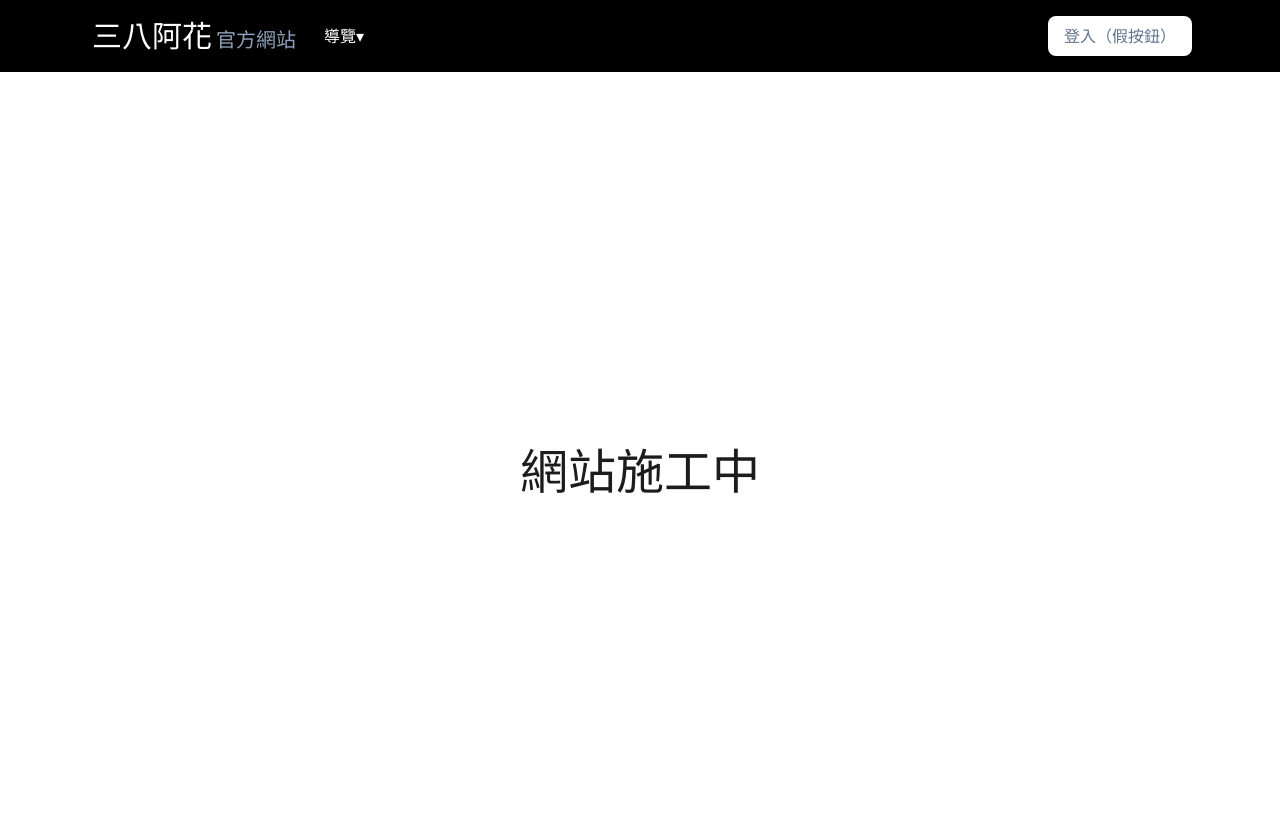
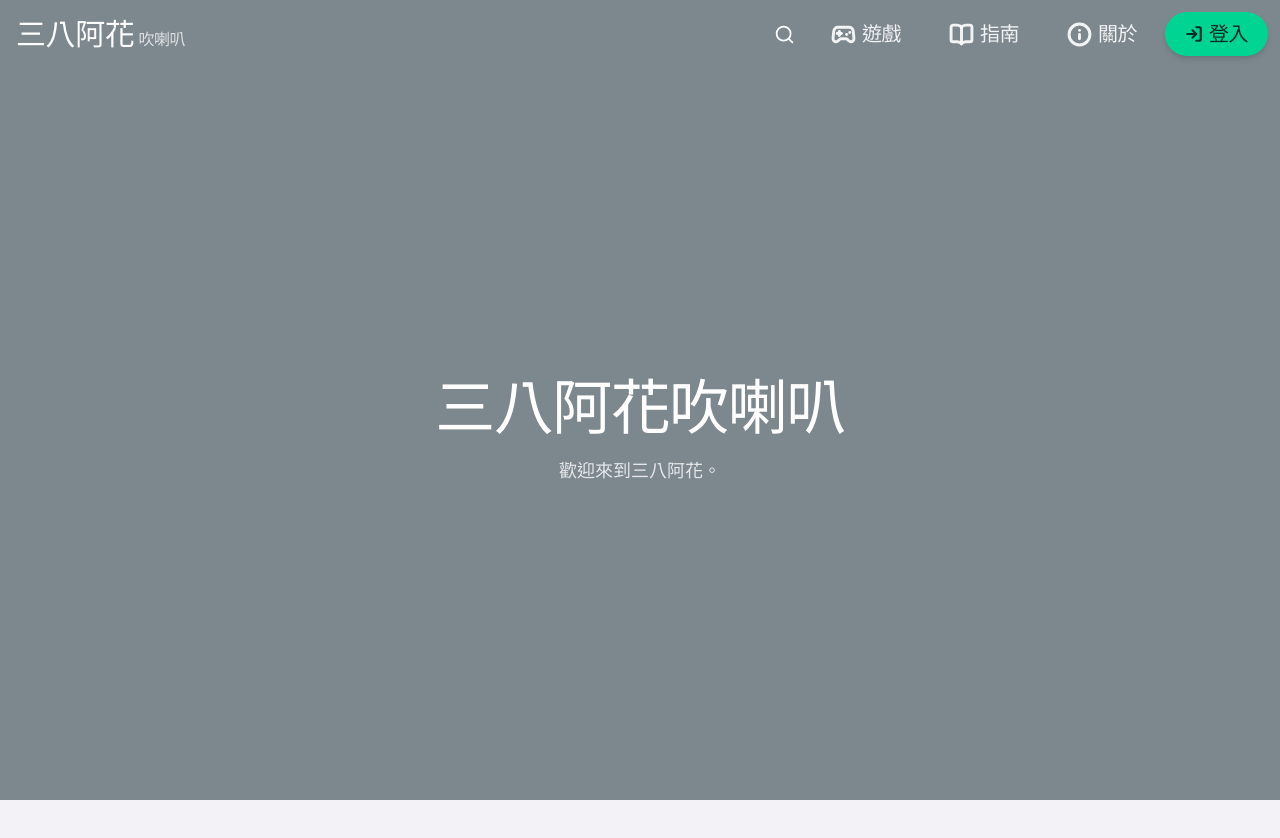
Before and after one commit to redfish-27182/---Sanba-Ahua-blows-the-horn, a React (Vite) app in the folder web/: page / in a window 1280 px wide. Shown: the top 838 px of the page. After the commit the page ends 800 px from the top, so only its background shows below. Built offline with nearby package versions, Linux system fonts and the light colour scheme; no server answers.

Commit message:
refacter (網站): 修改主頁面頂部導航邏輯

```diff
--- a/web/src/AppRouter.tsx
+++ b/web/src/AppRouter.tsx
@@ -12,8 +12,11 @@ function AppRouter() {
         <Routes>
             <Route element={<PublicLayout />}>
                 <Route index element={<HomePage />} />
+                <Route path="games" element={<HomePage eyebrow="GAMES" title="遊戲" description="遊戲內容準備中。" />} />
                 <Route path="faq" element={<Navigate to="/faq/getting-started" replace />} />
                 <Route path="faq/:articleSlug" element={<FaqPage />} />
+                <Route path="about" element={<HomePage eyebrow="ABOUT" title="關於" description="認識三八阿花吹喇叭。" />} />
+                <Route path="login" element={<HomePage eyebrow="SIGN IN" title="登入" description="登入功能準備中。" />} />
                 {import.meta.env.DEV && <Route path="editor" element={<ArticleEditorPage />} />}
                 <Route path="*" element={<NotFoundPage />} />
             </Route>
--- a/web/src/components/NavigationMenu.tsx
+++ b/web/src/components/NavigationMenu.tsx
@@ -1,44 +1,118 @@
-import { useState } from 'react'
-import { Link } from 'react-router'
+import { useEffect, useRef, useState } from 'react'
+import { BookOpen, Gamepad2, Info, LogIn, Search, X } from 'lucide-react'
+import { Link, NavLink } from 'react-router'
 
-function NavigationMenu() {
-    const [open, setOpen] = useState(false)
+const navigationItems = [
+    { label: '遊戲', to: '/games', icon: Gamepad2 },
+    { label: '指南', to: '/faq', icon: BookOpen },
+    { label: '關於', to: '/about', icon: Info },
+] as const
+
+/** The primary, horizontal site navigation. */
+export default function NavigationMenu() {
+    const [hasScrolled, setHasScrolled] = useState(false)
+    const [isSearchOpen, setIsSearchOpen] = useState(false)
+    const searchInputRef = useRef<HTMLInputElement>(null)
+
+    useEffect(() => {
+        const updateScrolledState = () => setHasScrolled(window.scrollY > 0)
+        updateScrolledState()
+        window.addEventListener('scroll', updateScrolledState, { passive: true })
+        return () => window.removeEventListener('scroll', updateScrolledState)
+    }, [])
+
+    function openSearch() {
+        setIsSearchOpen(true)
+        window.setTimeout(() => searchInputRef.current?.focus(), 0)
+    }
+
+    function closeSearch() {
+        setIsSearchOpen(false)
+    }
 
     return (
-        <div
-            className="relative"
-            onKeyDown={(event) => { if (event.key === 'Escape') setOpen(false) }}
+        <header
+            className={`sticky top-0 z-50 border-b bg-[var(--page-background)] text-white transition-colors duration-200 ${
+                hasScrolled ? 'border-white/55' : 'border-transparent'
+            }`}
         >
+            <div className="mx-auto flex max-w-7xl flex-wrap items-center gap-x-4 gap-y-2 px-1 py-3 sm:px-3">
+                <Link
+                    to="/"
+                    className="shrink-0 rounded-md px-1 py-1 font-black tracking-tight text-white
+                            transition-opacity hover:opacity-85 focus-visible:outline-2 focus-visible:outline-offset-2 focus-visible:outline-white"
+                >
+                    <span className="text-2xl sm:text-3xl">三八阿花</span>
+                    <span className="ml-1 text-sm text-white/75 sm:text-base">吹喇叭</span>
+                </Link>
+
+                <nav aria-label="主要導覽" className="ml-auto flex items-center gap-1 sm:gap-2">
+
+                {isSearchOpen ? (
+                    <form
+                        role="search"
+                        onSubmit={(event) => event.preventDefault()}
+                        className="flex items-center rounded-full border border-white/80 bg-white/10 px-2 py-1"
+                    >
+                        <Search size={18} aria-hidden="true" className="shrink-0" />
+                        <input
+                            ref={searchInputRef}
+                            type="search"
+                            aria-label="搜尋網站"
+                            placeholder="搜尋"
+                            className="w-24 bg-transparent px-2 py-1 text-sm font-bold text-white outline-none placeholder:text-white/70 sm:w-44"
+                        />
                         <button
                             type="button"
-                aria-expanded={open}
-                aria-controls="site-navigation"
-                onClick={() => setOpen(!open)}
-                className="text-white rounded-lg py-2 px-3 text-sm hover:bg-slate-100 heover:text-slate-900 "
+                            onClick={closeSearch}
+                            className="rounded-full p-1 transition-colors hover:bg-white/15
+                                    focus-visible:outline-2 focus-visible:outline-offset-2 focus-visible:outline-white"
+                            aria-label="關閉搜尋"
                         >
-                導覽
-                <span aria-hidden="true">▾</span>
+                            <X size={17} aria-hidden="true" />
                         </button>
+                    </form>
+                ) : (
+                    <button
+                        type="button"
+                        onClick={openSearch}
+                        className="rounded-full p-2 transition-colors hover:bg-white/15
+                                focus-visible:outline-2 focus-visible:outline-offset-2 focus-visible:outline-white"
+                        aria-label="開啟搜尋"
+                    >
+                        <Search size={21} aria-hidden="true" />
+                    </button>
+                )}
 
-            {open && (
-                <nav
-                    id="site-navigation"
-                    aria-label="網站導覽"
-                    className="absolute left-0 top-full z-10 mt-2 w-44 rounded-xl border border-slate-200 bg-white p-2 shadow-lg"
+                {navigationItems.map(({ label, to, icon: Icon }) => (
+                    <NavLink
+                        key={to}
+                        to={to}
+                        className={({ isActive }) => `inline-flex items-center gap-1.5
+                                rounded-full px-5 py-2 text-xl font-black tracking-tight transition-colors
+                                focus-visible:outline-2 focus-visible:outline-offset-2 focus-visible:outline-white sm:text-xl ${
+                            isActive ? 'bg-white/18 text-white' : 'text-white/90 hover:bg-white/12 hover:text-white'
+                        }`}
                     >
-                    <Link to="/faq" onClick={() => setOpen(false)} className="block rounded-lg px-3 py-2 hover:bg-slate-100">
-                        用戶指南
-                    </Link>
-                    <span className="block px-3 py-2 text-sm text-slate-400">
-                        產品介紹（尚未開放）
-                    </span>
-                    <span className="block px-3 py-2 text-sm text-slate-400">
-                        關於我們（尚未開放）
-                    </span>
+                        <Icon size={25} strokeWidth={2.8} aria-hidden="true" />
+                        <span>{label}</span>
+                    </NavLink>
+                ))}
+
+                <NavLink
+                    to="/login"
+                    className={({ isActive }) => `inline-flex items-center gap-1.5 rounded-full bg-emerald-400 px-5 py-2
+                            text-sm font-black tracking-tight text-emerald-950 shadow-md
+                            transition-transform hover:-translate-y-px hover:bg-emerald-300
+                            focus-visible:outline-2 focus-visible:outline-offset-2 focus-visible:outline-white sm:text-xl ${
+                        isActive ? 'ring-2 ring-white/90 ring-offset-2 ring-offset-transparent' : ''
+                    }`}
+                >
+                    <LogIn size={18} strokeWidth={2.8} aria-hidden="true" />
+                    <span>登入</span>
+                </NavLink>
                     </nav>
-            )}
             </div>
+        </header>
     )
 }
-
-export default NavigationMenu
--- a/web/src/components/SiteHeader.tsx
+++ /dev/null
@@ -1,29 +0,0 @@
-import { Link } from 'react-router'
-import NavigationMenu from './NavigationMenu'
-
-export default function SiteHeader() {
-    return (
-        <header className=" bg-black">
-            <div className="mx-auto flex max-w-6xl items-center gap-4 px-4 py-4 sm:px-6">
-
-                <Link to="/" className=" text-white">
-                    <span className="font-bold text-2xl sm:text-3xl px-1">
-                        三八阿花
-                    </span>
-                    <span className="text-sm sm:text-xl text-slate-400">
-                        官方網站
-                    </span>
-                </Link>
-
-                <NavigationMenu />
-
-                <button
-                    type="button" disabled
-                    className="ml-auto cursor-not-allowed rounded-lg bg-white px-4 py-2 text-sm text-slate-500" title="登入功能尚未開放"
-                >
-                    登入（假按鈕）
-                </button>
-            </div>
-        </header>
-    )
-}
--- a/web/src/index.css
+++ b/web/src/index.css
@@ -2,7 +2,7 @@
 
 /* 全站基礎樣式：元件細節仍以 Tailwind utility class 為主。 */
 :root {
-    font-family: -apple-system, BlinkMacSystemFont, "SF Pro Text", "Segoe UI", sans-serif;
+    font-family: "Arial Rounded MT Bold", "Nunito", ui-rounded, -apple-system, BlinkMacSystemFont, "SF Pro Text", "Segoe UI", sans-serif;
     color: #1c1c1e;
     background: #f2f2f7;
     font-synthesis: none;
--- a/web/src/layouts/PublicLayout.tsx
+++ b/web/src/layouts/PublicLayout.tsx
@@ -1,11 +1,30 @@
-import { Outlet } from 'react-router'
-import SiteHeader from '../components/SiteHeader'
+import type { CSSProperties } from 'react'
+import { Outlet, useLocation } from 'react-router'
+import NavigationMenu from '../components/NavigationMenu'
 
-// 公開網站頁面共用導覽列，Outlet 放入目前路由的內容。
+const pageBackgrounds: Record<string, string> = {
+    '/': '#7c878e',
+    '/games': '#697b83',
+    '/faq': '#78868d',
+    '/about': '#807a85',
+    '/login': '#6f8279',
+}
+
+function getPageBackground(pathname: string) {
+    const matchingPath = Object.keys(pageBackgrounds)
+        .filter((path) => path === '/' || pathname === path || pathname.startsWith(`${path}/`))
+        .sort((a, b) => b.length - a.length)[0]
+
+    return pageBackgrounds[matchingPath ?? '/']
+}
+
 function PublicLayout() {
+    const { pathname } = useLocation()
+    const pageStyle = { '--page-background': getPageBackground(pathname) } as CSSProperties
+
     return (
-        <div>
-            <SiteHeader />
+        <div style={pageStyle} className="min-h-svh bg-[var(--page-background)] transition-colors duration-300">
+            <NavigationMenu />
             <main>
                 <Outlet />
             </main>
--- a/web/src/pages/HomePage.tsx
+++ b/web/src/pages/HomePage.tsx
@@ -1,10 +1,22 @@
-function HomePage() {
+type HomePageProps = {
+    eyebrow?: string
+    title?: string
+    description?: string
+}
+
+function HomePage({
+    eyebrow,
+    title = '三八阿花吹喇叭',
+    description = '歡迎來到三八阿花。',
+}: HomePageProps) {
     return (
-        <div className="grid min-h-svh bg-white place-items-center px-4">
-            <h1 className="text-center text-16xl font-bold sm:text-5xl">
-                網站施工中
-            </h1>
-        </div>
+        <section className="grid min-h-[calc(100svh-4.75rem)] place-items-center px-4 text-white">
+            <div className="max-w-xl text-center">
+                {eyebrow && <p className="mb-3 text-sm font-black tracking-[0.25em] text-white/70">{eyebrow}</p>}
+                <h1 className="text-4xl font-black tracking-tight sm:text-6xl">{title}</h1>
+                <p className="mt-5 text-base font-bold text-white/80 sm:text-lg">{description}</p>
+            </div>
+        </section>
     )
 }
 
```
Lines whose indentation alone changed are shown as unchanged.
